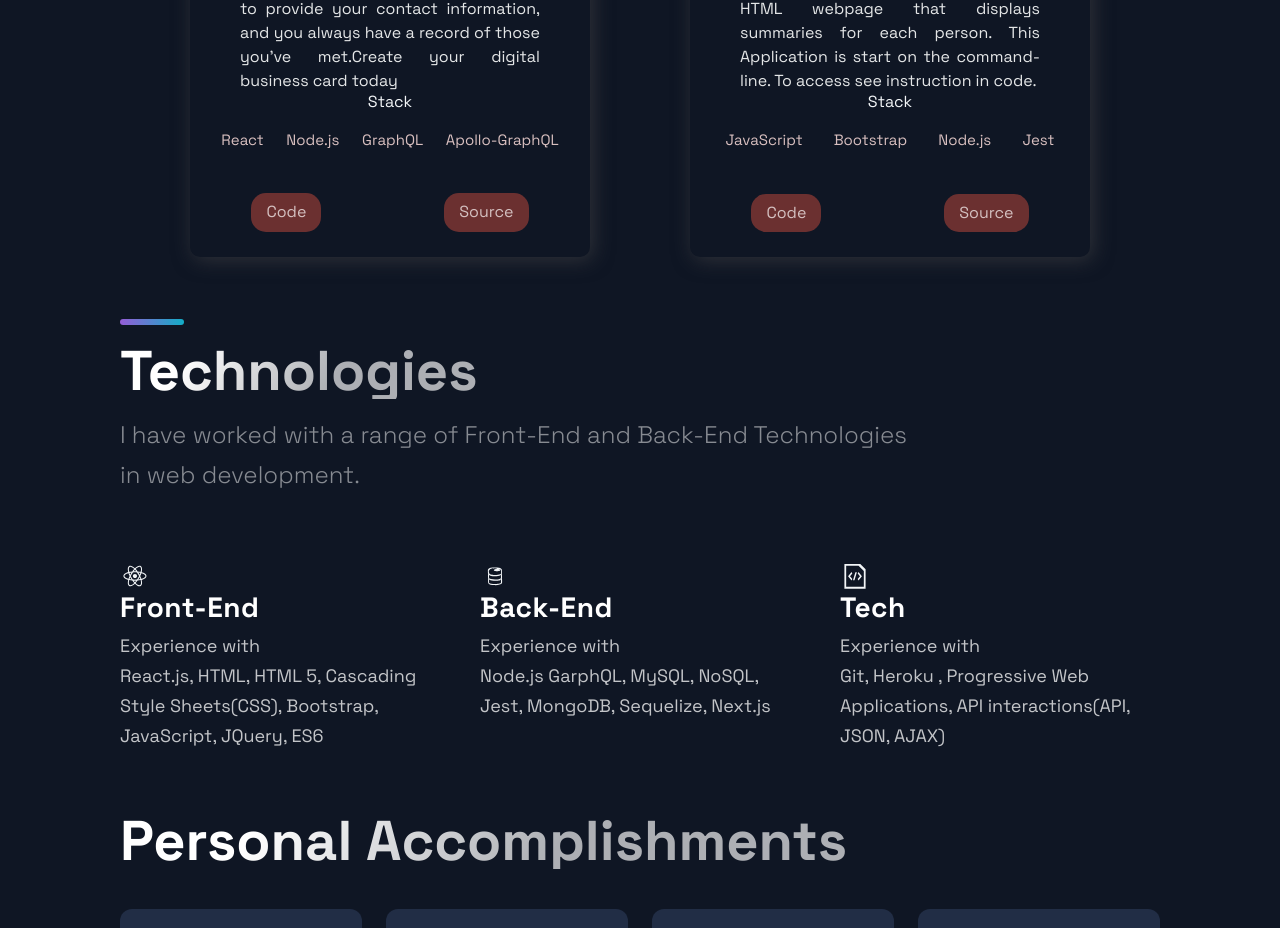
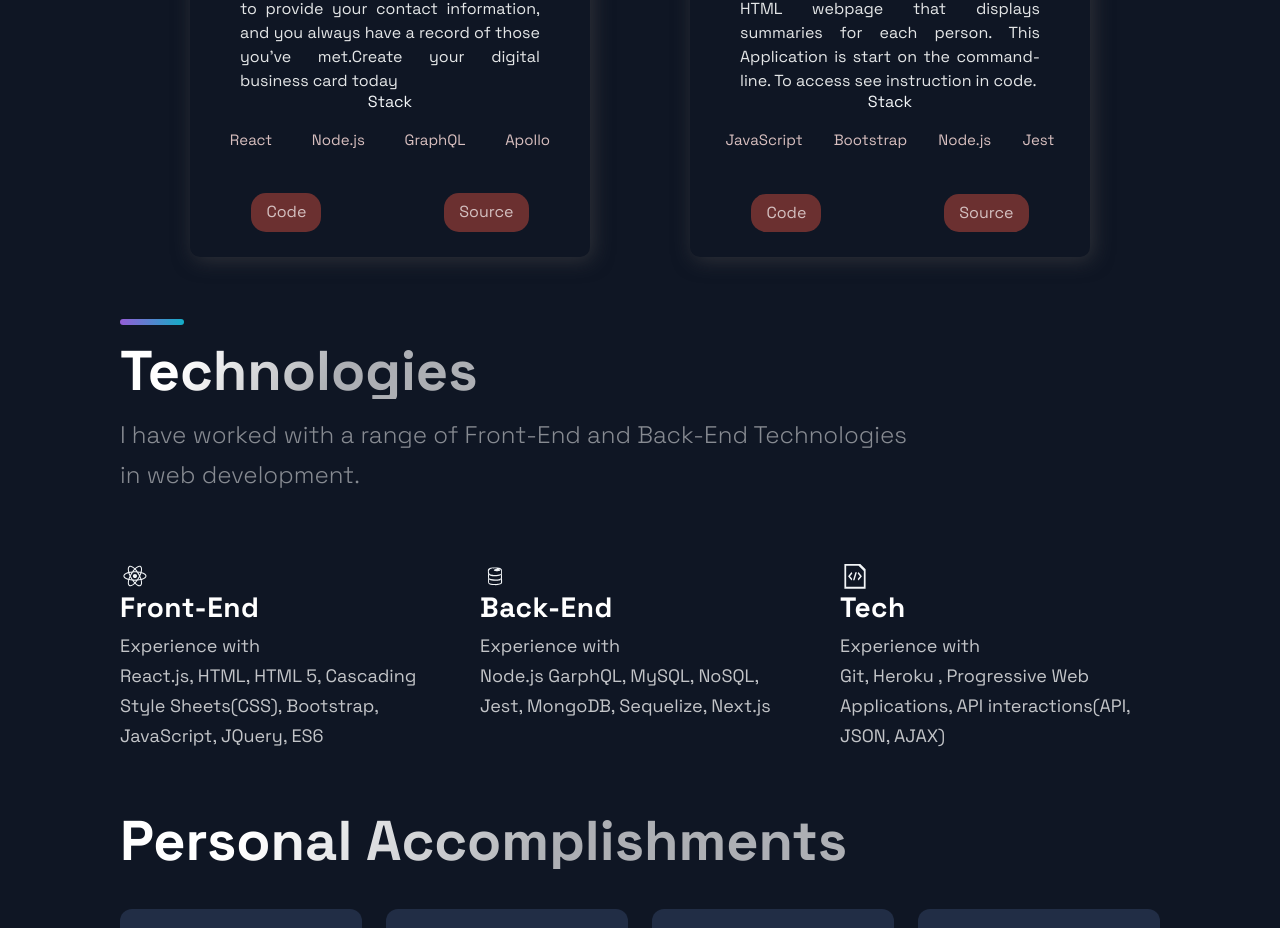
Before and after one commit to Jump89/react-tome, a Next.js app: page / in a window 1280 px wide. Shown: the part 4010-4938 px from the top of the page. Built offline with nearby package versions, Linux system fonts and the light colour scheme.

Commit message:
updated constants.js

```diff
--- a/src/constants/constants.js
+++ b/src/constants/constants.js
@@ -39,7 +39,7 @@ export const projects = [
     title: 'Qrad',
     description: "QRad allows you to maintain a list of people you've met in real life. Business cards are useful until you forget them, run out, or lose your new contact’s card. With QRad, you’re always ready to provide your contact information, and you always have a record of those you’ve met.Create your digital business card today",
     image: '/images/qrad.png',
-    tags: ['React', 'Node.js', 'GraphQL', 'Apollo-GraphQL'],
+    tags: ['React', 'Node.js', 'GraphQL', 'Apollo'],
     source: 'https://salty-wave-44811.herokuapp.com/',
     visit: 'https://github.com/hpurring/project-3-group-a',
     id: 4,
```
